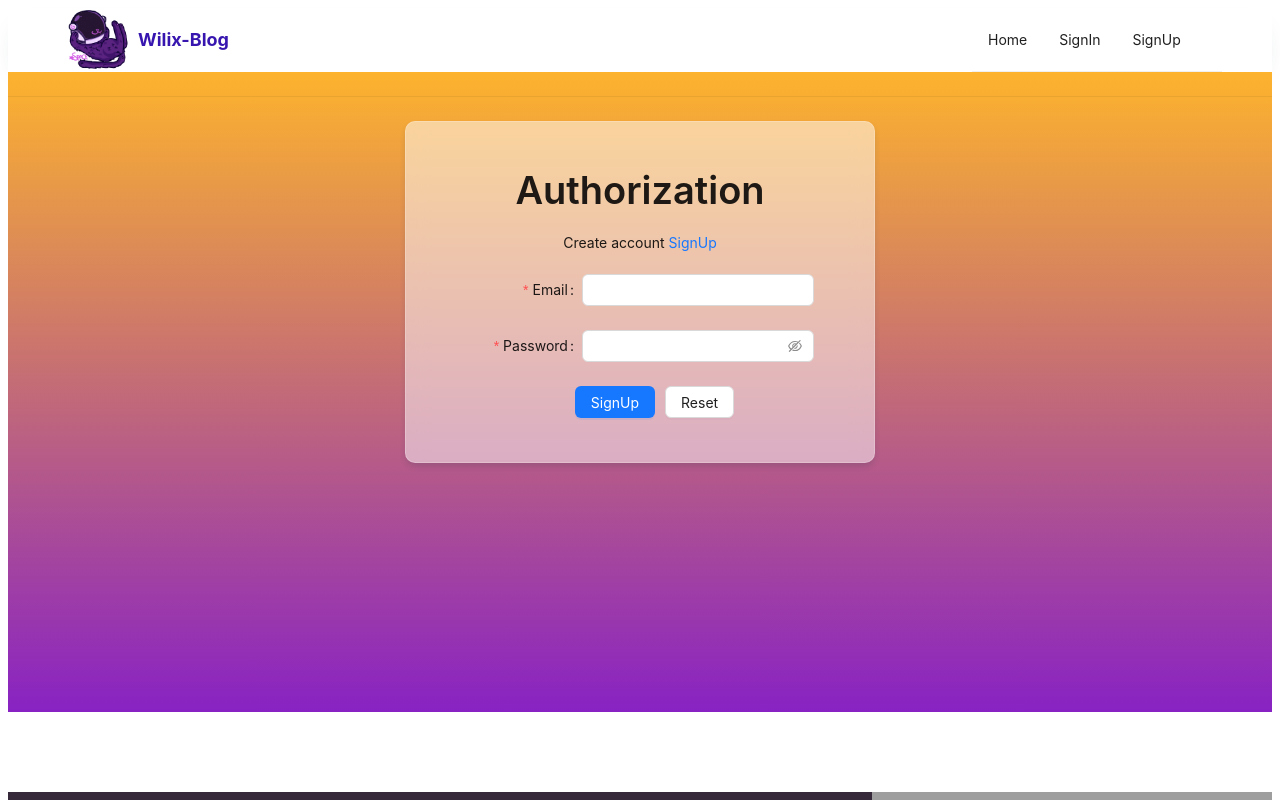
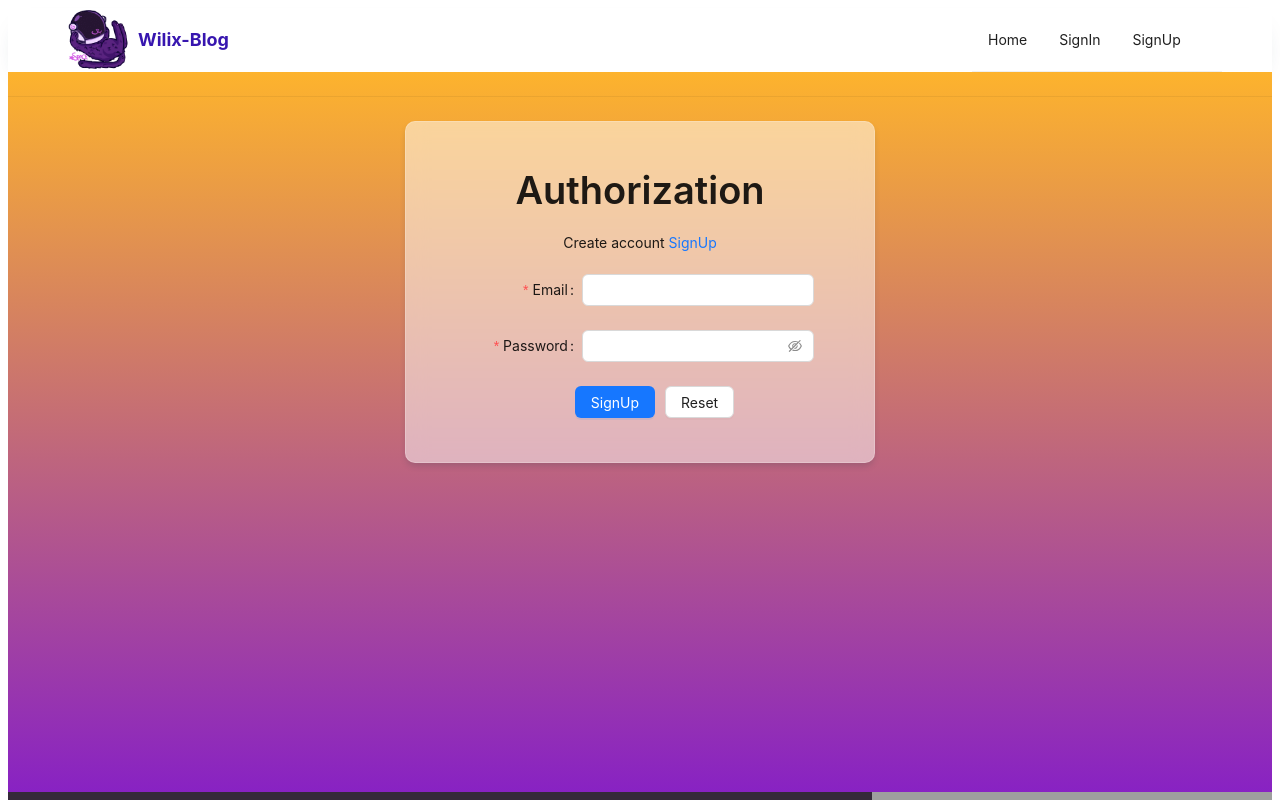
Before and after one commit to Friend34you/wilix-blog, a React (Vite) app: page /login in a window 1280 px wide. Shown: the top 800 px of the page. Built offline with nearby package versions, Linux system fonts and the light colour scheme; no server answers; grey boxes are pictures that could not be loaded.

Commit message:
app-wrapper: added app wrapper, removed app body paddings and margin, fixed some styles

```diff
--- a/src/components/authorization/Authorization.tsx
+++ b/src/components/authorization/Authorization.tsx
@@ -62,7 +62,7 @@ const Authorization = () => {
 };
 
 const AuthorizationWrapper = styled(Flex)`
-  min-height: 80vh;
+  min-height: inherit;
   background: rgb(195, 34, 87);
   background: linear-gradient(0deg, rgb(136, 34, 195) 0%, rgba(253, 179, 45, 1) 100%);
 
```
